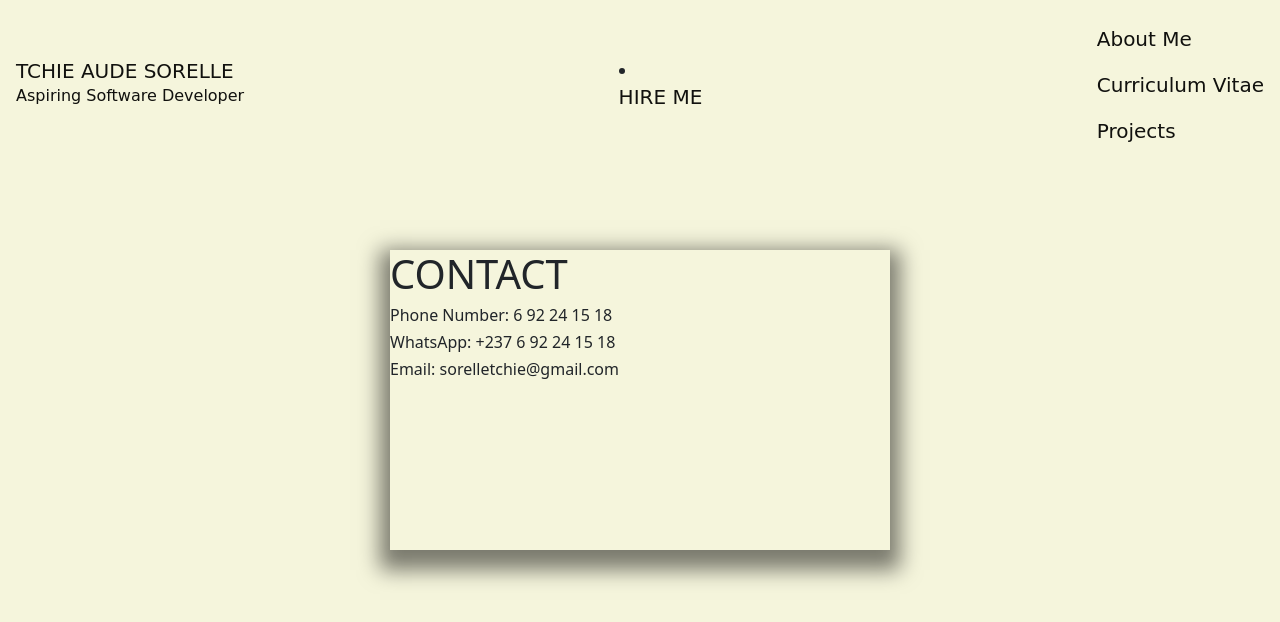
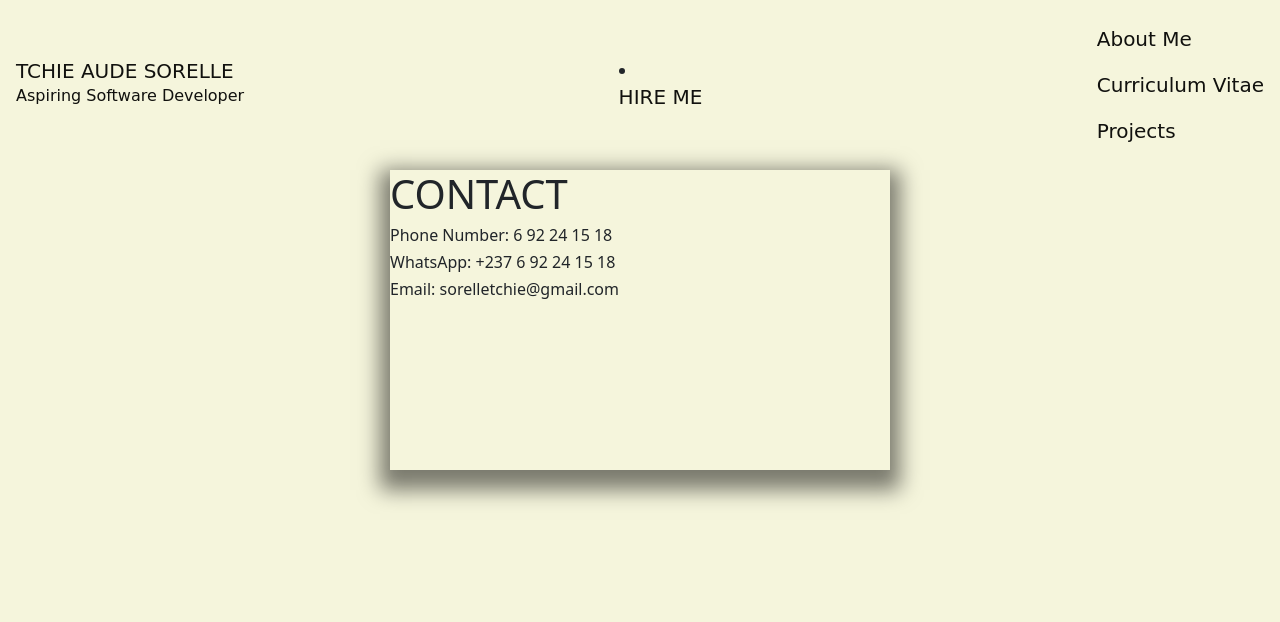
Before and after one commit to SorelleTchie/portfolio, a Django app: page /portfolio/contact/ in a window 1280 px wide. Shown: the top 622 px of the page. Run offline with Django 4.2, Linux system fonts and the light colour scheme; some libraries are stand-ins or nearby versions.

Commit message:
modifying contact.html

```diff
--- a/portfolio/static/css/main.css
+++ b/portfolio/static/css/main.css
@@ -101,6 +101,7 @@ ul{
     position: relative;
     margin: auto;
     box-shadow: 0px 10px 20px 10px rgba(0, 0, 0, 0.5);
+    align-items: center;
 }
 
 .button{
--- a/portfolio/templates/contact.html
+++ b/portfolio/templates/contact.html
@@ -1,13 +1,11 @@
 {% extends 'base.html' %}
 
 {% block content %}
-<div style="margin:80px">
-    <div class="box1">
+<div class="box1">
         <h1> CONTACT</h1>
         <h6> Phone Number: 6 92 24 15 18</h6>
         <h6> WhatsApp: +237 6 92 24 15 18</h6>
         <h6>Email: sorelletchie@gmail.com</h6>
-    </div>
 </div>
 {% endblock %}
  <!--   <form role="form" action="" method="post">
```
